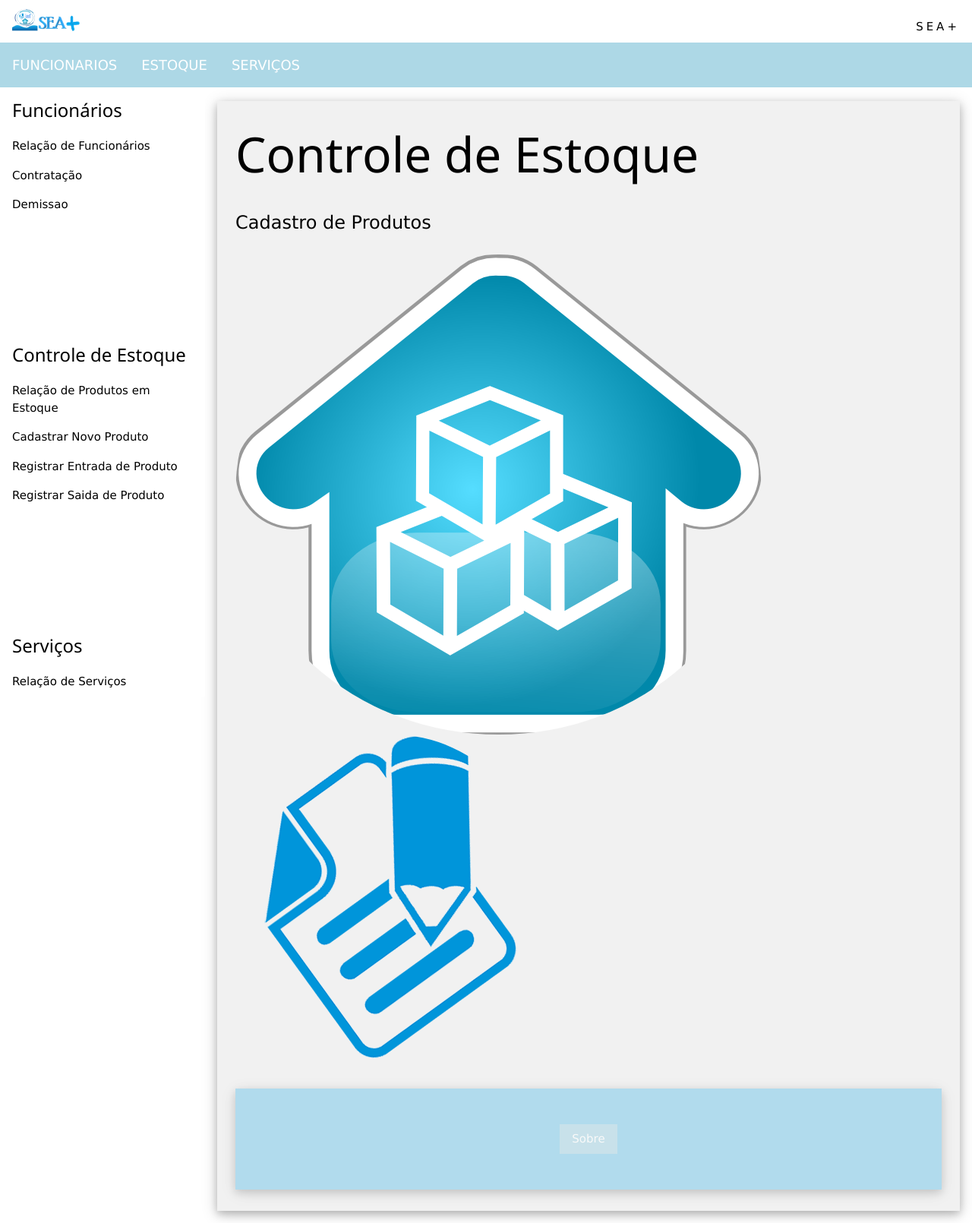
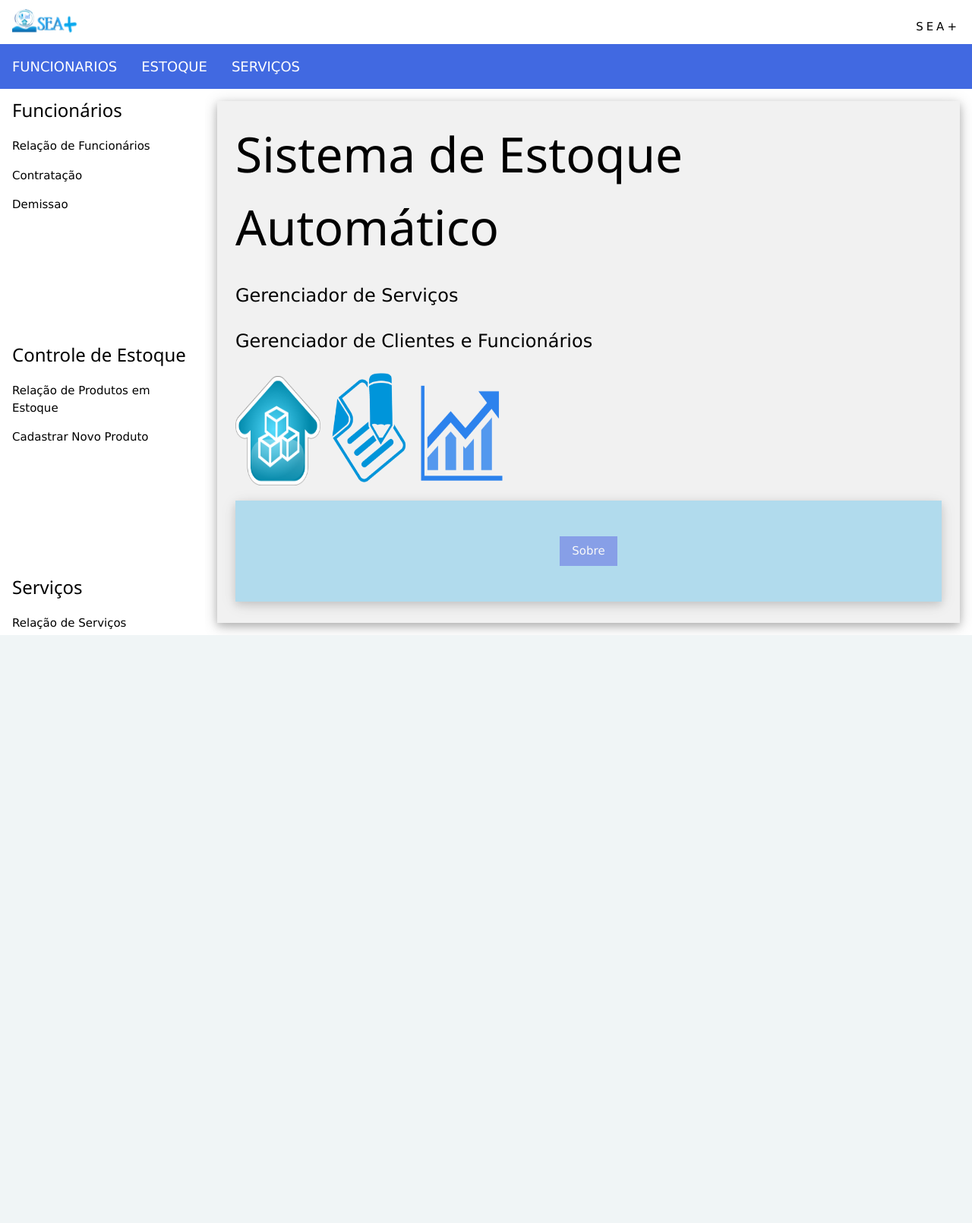
Before and after one commit to annLittleStar/SiteExpCriativa02, a PHP site: page /paginas/ in a window 1280 px wide. Shown: the whole page at 76% size. After the commit the page ends 836 px from the top, so only its background shows below. Run offline with PHP 8.4, Linux system fonts and the light colour scheme.

Commit message:
atualizações

```diff
--- a/SiteProjeto/paginas/cadastrarprod.php
+++ b/SiteProjeto/paginas/cadastrarprod.php
@@ -8,11 +8,11 @@
     <style>
         .w3-theme {
             color: #ffff !important;
-            background-color: lightblue !important
+            background-color: royalblue !important
         }
 
         .w3-code {
-            border-left: 4px solid lightblue
+            border-left: 4px solid royalblue
         }
 
         .myMenu {
--- a/SiteProjeto/paginas/cadastrarprodBD.php
+++ b/SiteProjeto/paginas/cadastrarprodBD.php
@@ -15,8 +15,8 @@ Equipe: Ana Schran, Gabriel Barboza, Lohan Akim e Victor Negrelli
 	  <meta name="viewport" content="width=device-width, initial-scale=1">
 	  <link rel="stylesheet" href="https://www.w3schools.com/w3css/4/w3.css">
 	  <style>
-		.w3-theme {color:lightblue !important;background-color:lightblue !important}
-		.w3-code{border-left:4px solid lightblue}
+		.w3-theme {color: royalblue !important;background-color: royalblue !important}
+		.w3-code{border-left:4px solid royalblue}
 		.myMenu {margin-bottom:150px}
       </style>
 	</head>
--- a/SiteProjeto/paginas/estoqueEntrada.php
+++ b/SiteProjeto/paginas/estoqueEntrada.php
@@ -17,11 +17,11 @@ Equipe: Ana Schran, Gabriel Barboza, Lohan Akim e Victor Negrelli
     <style>
         .w3-theme {
             color: #ffff !important;
-            background-color: lightblue !important
+            background-color: royalblue !important
         }
 
         .w3-code {
-            border-left: 4px solid lightblue
+            border-left: 4px solid royalblue
         }
 
         .myMenu {
--- a/SiteProjeto/paginas/estoqueEntradaBD.php
+++ b/SiteProjeto/paginas/estoqueEntradaBD.php
@@ -15,8 +15,8 @@ Equipe: Ana Schran, Gabriel Barboza, Lohan Akim e Victor Negrelli
 	  <meta name="viewport" content="width=device-width, initial-scale=1">
 	  <link rel="stylesheet" href="https://www.w3schools.com/w3css/4/w3.css">
 	  <style>
-		.w3-theme {color:#ffff !important;background-color: lightblue !important}
-		.w3-code{border-left:4px solid lightblue}
+		.w3-theme {color:#ffff !important;background-color: royalblue !important}
+		.w3-code{border-left:4px solid royalblue}
 		.myMenu {margin-bottom:150px}
       </style>
 	</head>
--- a/SiteProjeto/paginas/estoqueExcluir.php
+++ b/SiteProjeto/paginas/estoqueExcluir.php
@@ -17,11 +17,11 @@ Equipe: Ana Schran, Gabriel Barboza, Lohan Akim e Victor Negrelli
     <style>
         .w3-theme {
             color: #ffff !important;
-            background-color: lightblue !important
+            background-color: royalblue !important
         }
 
         .w3-code {
-            border-left: 4px solid lightblue
+            border-left: 4px solid royalblue
         }
 
         .myMenu {
--- a/SiteProjeto/paginas/estoqueExcluirBD.php
+++ b/SiteProjeto/paginas/estoqueExcluirBD.php
@@ -15,8 +15,8 @@ Equipe: Ana Schran, Gabriel Barboza, Lohan Akim e Victor Negrelli
 	  <meta name="viewport" content="width=device-width, initial-scale=1">
 	  <link rel="stylesheet" href="https://www.w3schools.com/w3css/4/w3.css">
 	  <style>
-		.w3-theme {color:#ffff !important;background-color:#380077 !important}
-		.w3-code{border-left:4px solid #380077}
+		.w3-theme {color:#ffff !important;background-color:royalblue !important}
+		.w3-code{border-left:4px solid royalblue}
 		.myMenu {margin-bottom:150px}
       </style>
 	</head>
--- a/SiteProjeto/paginas/estoqueListar.php
+++ b/SiteProjeto/paginas/estoqueListar.php
@@ -16,11 +16,11 @@ Equipe: Ana Schran, Gabriel Barboza, Lohan Akim e Victor Negrelli
     <style>
         .w3-theme {
             color: #ffff !important;
-            background-color: lightblue !important
+            background-color: royalblue !important
         }
 
         .w3-code {
-            border-left: 4px solid lightblue
+            border-left: 4px solid royalblue
         }
 
         .myMenu {
--- a/SiteProjeto/paginas/estoqueSaida.php
+++ b/SiteProjeto/paginas/estoqueSaida.php
@@ -19,11 +19,11 @@ Equipe: Ana Schran, Gabriel Barboza, Lohan Akim e Victor Negrelli
     <style>
         .w3-theme {
             color: #ffff !important;
-            background-color: lightblue !important
+            background-color: royalblue !important
         }
 
         .w3-code {
-            border-left: 4px solid lightblue
+            border-left: 4px solid royalblue
         }
 
         .myMenu {
--- a/SiteProjeto/paginas/estoqueSaidaBD.php
+++ b/SiteProjeto/paginas/estoqueSaidaBD.php
@@ -15,8 +15,8 @@ Equipe: Ana Schran, Gabriel Barboza, Lohan Akim e Victor Negrelli
 	  <meta name="viewport" content="width=device-width, initial-scale=1">
 	  <link rel="stylesheet" href="https://www.w3schools.com/w3css/4/w3.css">
 	  <style>
-		.w3-theme {color:#ffff !important;background-color: lightblue !important}
-		.w3-code{border-left:4px solid lightblue}
+		.w3-theme {color:#ffff !important;background-color: royalblue !important}
+		.w3-code{border-left:4px solid royalblue}
 		.myMenu {margin-bottom:150px}
       </style>
 	</head>
--- a/SiteProjeto/paginas/index.php
+++ b/SiteProjeto/paginas/index.php
@@ -8,17 +8,17 @@ ENGENHARIA DE SOFTWARE
 Equipe: Ana Schran, Gabriel Barboza, Lohan Akim e Victor Negrelli
 ---------------------------------------------------------------------------------->
 	<title>SEA+</title>
-	<link rel="icon" type="image/png" href="../imagens/logotest.png">
+	<link rel="icon" type="image/png" href="../imagens/logoReduzida.png" >
 	<meta name="viewport" content="width=device-width, initial-scale=1">
 	<link rel="stylesheet" href="https://www.w3schools.com/w3css/4/w3.css">
 	<style>
 		.w3-theme {
 			color: #ffff !important;
-			background-color: lightblue !important
+			background-color: royalblue !important
 		}
 
 		.w3-code {
-			border-left: 4px solid lightblue
+			border-left: 4px solid royalblue
 		}
 
 		.myMenu {
@@ -40,18 +40,20 @@ Equipe: Ana Schran, Gabriel Barboza, Lohan Akim e Victor Negrelli
 		<div class="w3-main w3-container" style="margin-left:270px;margin-top:117px;">
 
 			<div class="w3-panel w3-padding-large w3-card-4 w3-light-grey">
-				<h1 class="w3-jumbo">Controle de Estoque</h1>
-				<p class="w3-xlarge">Cadastro de Produtos</p>
+				<h2 class="w3-jumbo">Sistema de Estoque Automático</h2>
+				<p class="w3-xlarge">Gerenciador de Serviços</p>
+				<p class="w3-xlarge">Gerenciador de Clientes e Funcionários</p>
 
-				<img src="../imagens/estoque.png" class="w3-circle">
 
-				<img src="../imagens/nota.png" class="w3-circle">
+				<img src="../imagens/estoque.png" class="w3-square" width="12%" height="18%">
+				<img src="../imagens/nota.png" class="w3-square"  width="13%" height="19%">
+				<img src="../imagens/grafico.png" class="w3-square"  width="12%" height="19%">
 
 
 				<footer class="w3-panel w3-padding-32 w3-card-4 w3-light-blue w3-center w3-opacity">
 					<p>
 						<nav>
-							<a class="w3-button w3-theme w3-hover-white"
+							<a class="w3-button w3-theme w3-hover-blue"
 							   onclick="document.getElementById('id01').style.display='block'">Sobre</a>
 						</nav>
 					</p>
--- a/SiteProjeto/paginas/menu.php
+++ b/SiteProjeto/paginas/menu.php
@@ -8,18 +8,22 @@ Equipe: Ana Schran, Gabriel Barboza, Lohan Akim e Victor Negrelli
 ---------------------------------------------------------------------------------->
 	<!-- Top -->
 	<div class="w3-top">
+
 		<div class="w3-row w3-white w3-padding">
-			<div class="w3-half" style="margin:4px 0 6px 0"><a href="."><img src='..\imagens/logotest.png' alt=' IE Exemplo '></a>
+
+			<div class="w3-half" style="margin:4px 0 6px 0">
+				<a href="."><img src='..\imagens/logotest.png' alt='SEA+' width="87px" height="32px"></a>
 			</div>
+
 			<div class="w3-half w3-margin-top w3-wide w3-hide-medium w3-hide-small">
 				<div class="w3-right">SEA+</div>
 			</div>
 		</div>
 		<div class="w3-bar w3-theme w3-large" style="z-index:4;">
-			<a class="w3-bar-item w3-button w3-left w3-hide-large w3-hover-white w3-large w3-theme w3-padding-16" href="javascript:void(0)" onclick="w3_open()">☰</a>
-			<a class="w3-bar-item w3-button w3-hide-medium w3-hide-small w3-hover-white w3-padding-16" href="javascript:void(0)" onclick="w3_show_nav('menuFuncionario')">FUNCIONARIOS</a>
-			<a class="w3-bar-item w3-button w3-hide-medium w3-hide-small w3-hover-white w3-padding-16" href="javascript:void(0)" onclick="w3_show_nav('menuEstoque')">ESTOQUE</a>
-			<a class="w3-bar-item w3-button w3-hide-medium w3-hide-small w3-hover-white w3-padding-16" href="javascript:void(0)" onclick="w3_show_nav('menuServicos')">SERVIÇOS</a>
+			<a class="w3-bar-item w3-button w3-left w3-hide-large w3-hover-blue w3-large w3-theme w3-padding-16" href="javascript:void(0)" onclick="w3_open()">☰</a>
+			<a class="w3-bar-item w3-button w3-hide-medium w3-hide-small w3-hover-blue w3-padding-16" href="javascript:void(0)" onclick="w3_show_nav('menuFuncionario')">FUNCIONARIOS</a>
+			<a class="w3-bar-item w3-button w3-hide-medium w3-hide-small w3-hover-blue w3-padding-16" href="javascript:void(0)" onclick="w3_show_nav('menuEstoque')">ESTOQUE</a>
+			<a class="w3-bar-item w3-button w3-hide-medium w3-hide-small w3-hover-blue w3-padding-16" href="javascript:void(0)" onclick="w3_show_nav('menuServicos')">SERVIÇOS</a>
 		</div>
 	</div>
 
@@ -27,11 +31,11 @@ Equipe: Ana Schran, Gabriel Barboza, Lohan Akim e Victor Negrelli
 	<div class="w3-sidebar w3-bar-block w3-collapse w3-animate-left" style="z-index:3;width:270px" id="mySidebar">
 		<div class="w3-bar w3-hide-large w3-large">
 			<a href="javascript:void(0)" onclick="w3_show_nav('menuFuncionario')"
-			   class="w3-bar-item w3-button w3-theme w3-hover-white w3-padding-16" style="width:50%">Funcionarios</a>
+			   class="w3-bar-item w3-button w3-theme w3-hover-blue w3-padding-16" style="width:50%">Funcionarios</a>
 			<a href="javascript:void(0)" onclick="w3_show_nav('menuEstoque')"
-			   class="w3-bar-item w3-button w3-theme w3-hover-white w3-padding-16" style="width:50%">Estoque</a>
+			   class="w3-bar-item w3-button w3-theme w3-hover-blue w3-padding-16" style="width:50%">Estoque</a>
 			<a href="javascript:void(0)" onclick="w3_show_nav('menuServicos')"
-			   class="w3-bar-item w3-button w3-theme w3-hover-white w3-padding-16" style="width:50%">Serviços</a>
+			   class="w3-bar-item w3-button w3-theme w3-hover-blue w3-padding-16" style="width:50%">Serviços</a>
 		</div>
 		<a href="javascript:void(0)" onclick="w3_close()" class="w3-button w3-right w3-xlarge w3-hide-large"
 		   title="Close Menu">×</a>
@@ -51,9 +55,6 @@ Equipe: Ana Schran, Gabriel Barboza, Lohan Akim e Victor Negrelli
 			</div>
 			<a class="w3-bar-item w3-button" href='estoqueListar.php'>Relação de Produtos em Estoque</a>
 			<a class="w3-bar-item w3-button" href='cadastrarprod.php'>Cadastrar Novo Produto</a>
-			<a class="w3-bar-item w3-button" href='estoqueEntrada.php'>Registrar Entrada de Produto</a>
-			<a class="w3-bar-item w3-button" href='estoqueSaida.php'>Registrar Saida de Produto</a>
-
 		</div>
 		<div id="menuTurma" class="myMenu" >
 			<div class="w3-container">
```
Also changed, not shown: SiteProjeto/conexao.php (+8 -0 lines), SiteProjeto/css/estiloLogin.css (+9 -0 lines), SiteProjeto/login.html (+8 -1 lines), SiteProjeto/login.php (+8 -0 lines), SiteProjeto/imagens/grafico.png (added).
